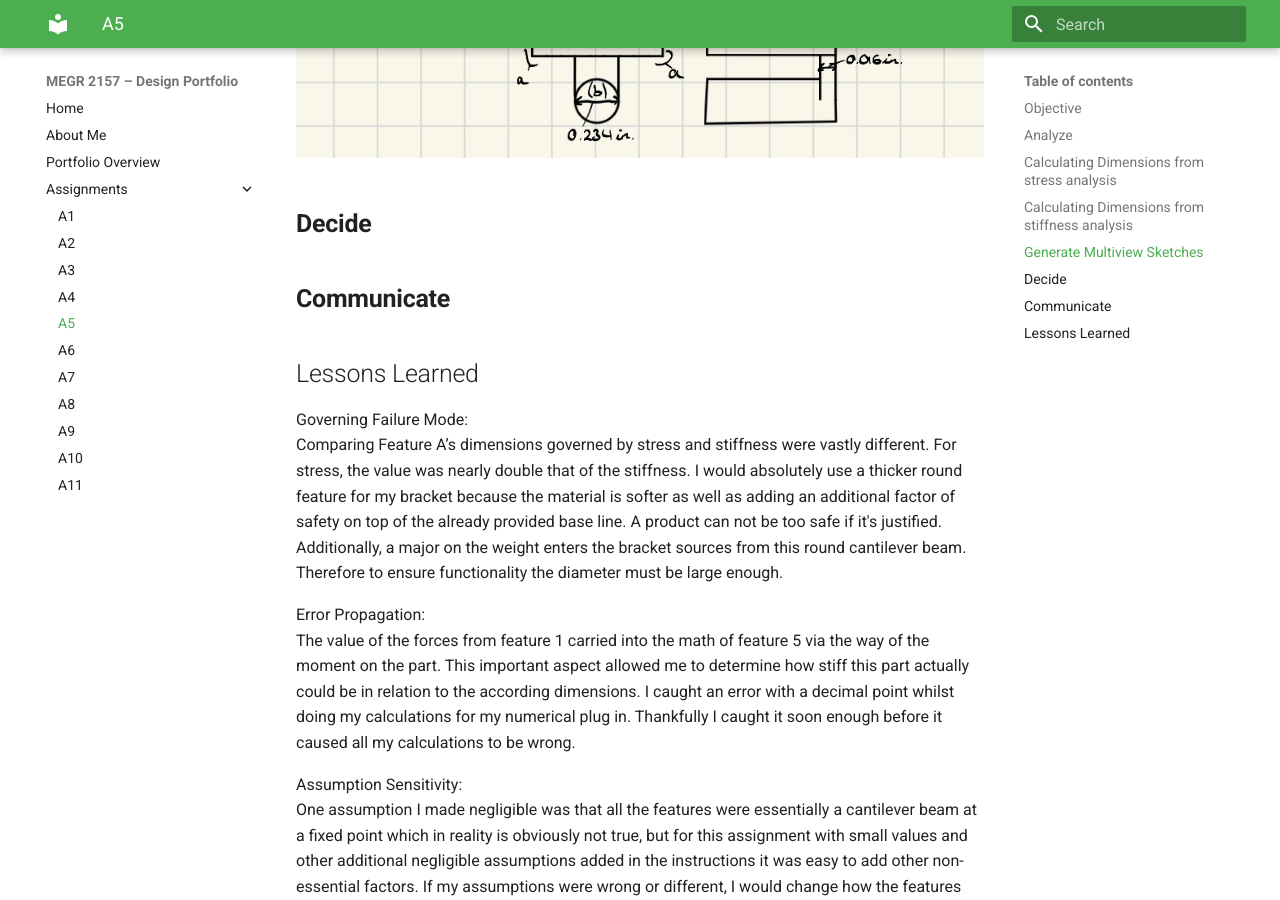
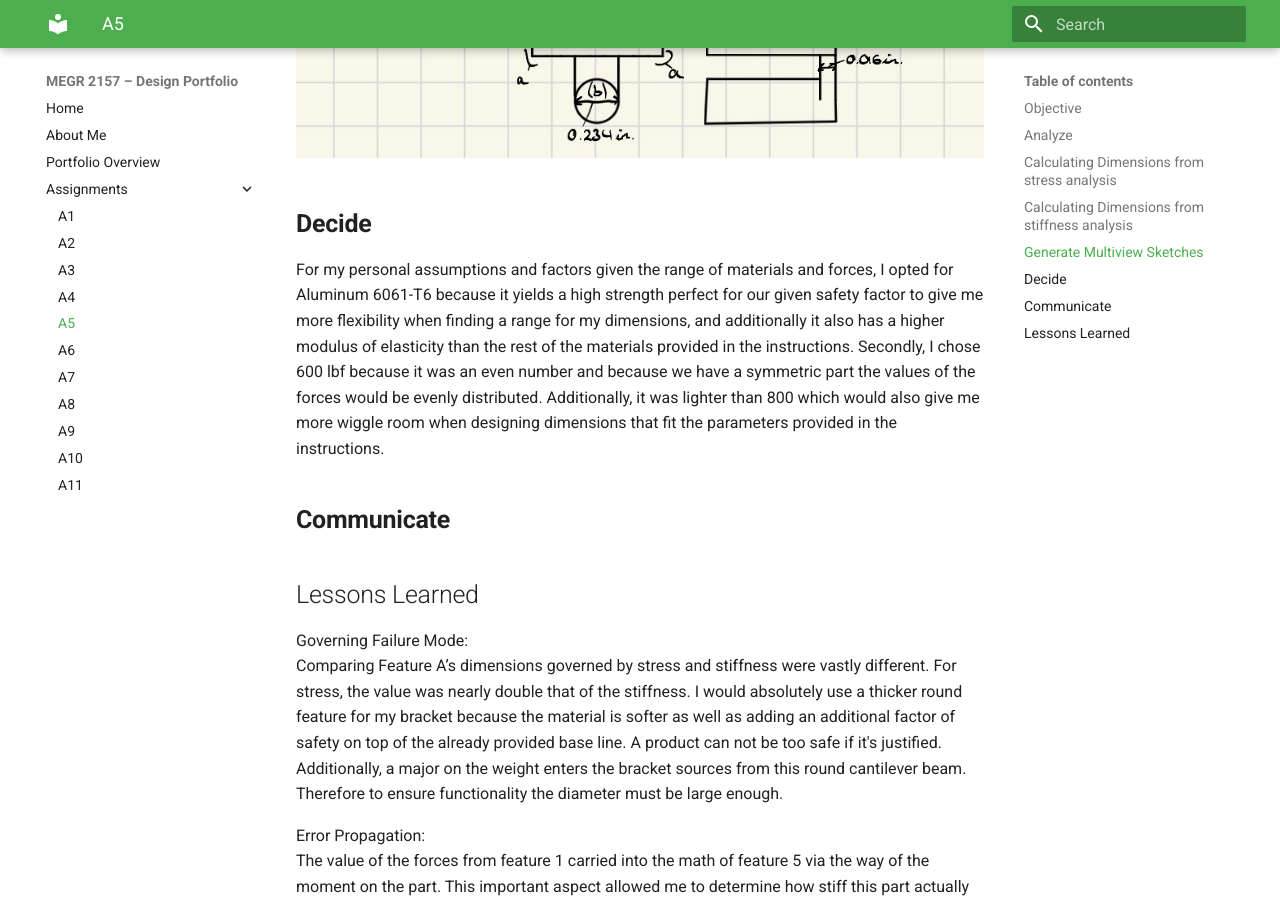
Before and after one commit to jhatch24/megr2156-portfolio, an MkDocs documentation site: the page built from docs/assignments/A05/index.md, in a window 1280 px wide and 900 px high, scrolled down 4626 px. Built offline with MkDocs 1.6.1 and Material for MkDocs 9.7.7, drawn with Linux system fonts in a browser that asks for light colours.

Commit message:
Update material choice and force distribution rationale
Added reasoning for material selection and force distribution in the design.

```diff
--- a/docs/assignments/A05/index.md
+++ b/docs/assignments/A05/index.md
@@ -17,7 +17,7 @@ We are asked to design with parameters of a Safety Factor of 4 and an applied lo
 ## Generate Multiview Sketches
 ![Feature1](IMG_0215.jpeg)
 ## **Decide**
-
+For my personal assumptions and factors given the range of materials and forces, I opted for Aluminum 6061-T6 because it yields a high strength perfect for our given safety factor to give me more flexibility when finding a range for my dimensions, and additionally it also has a higher modulus of elasticity than the rest of the materials provided in the instructions. Secondly, I chose 600 lbf because it was an even number and because we have a symmetric part the values of the forces would be evenly distributed. Additionally, it was lighter than 800 which would also give me more wiggle room when designing dimensions that fit the parameters provided in the instructions.
 
 ## **Communicate**
 ## Lessons Learned
```
